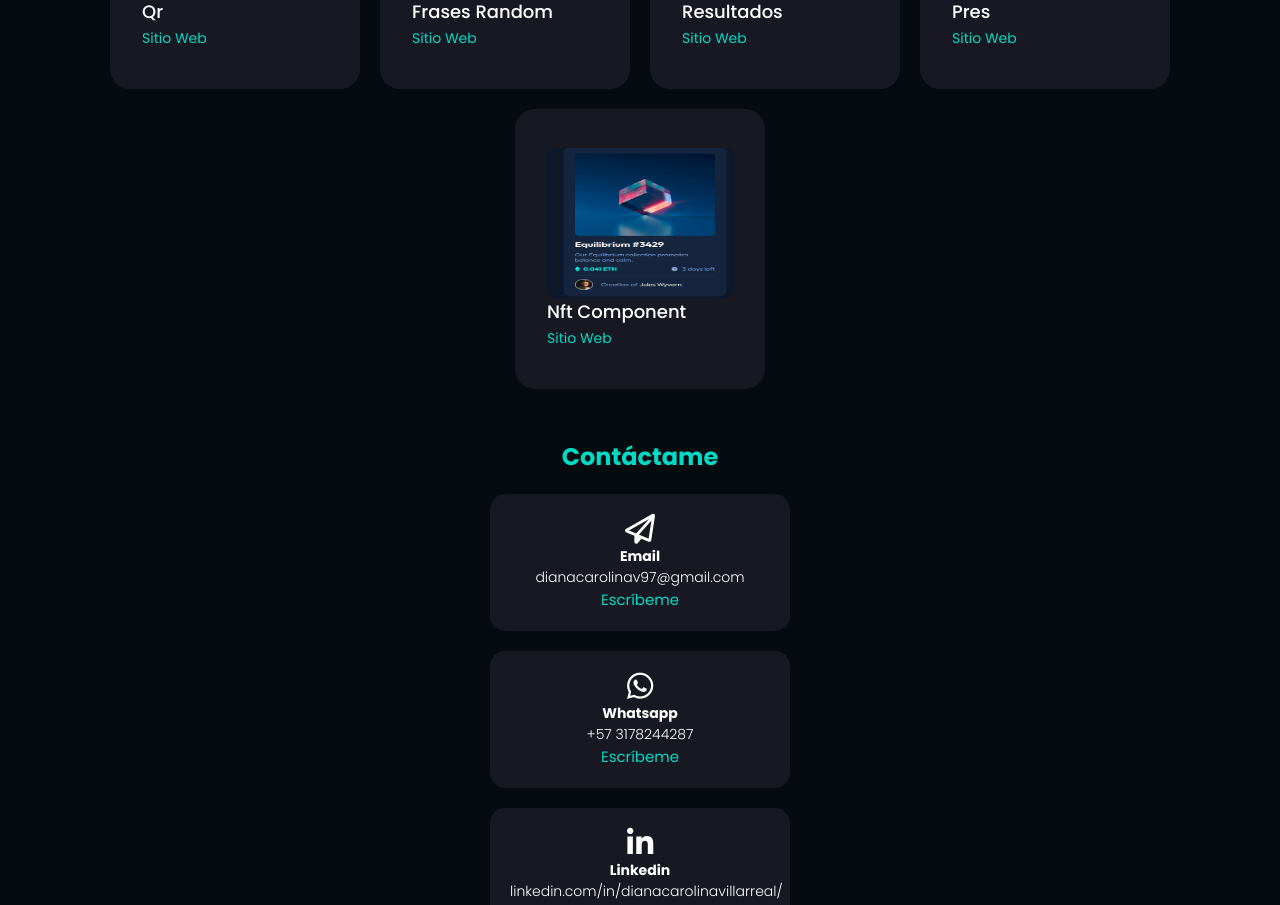
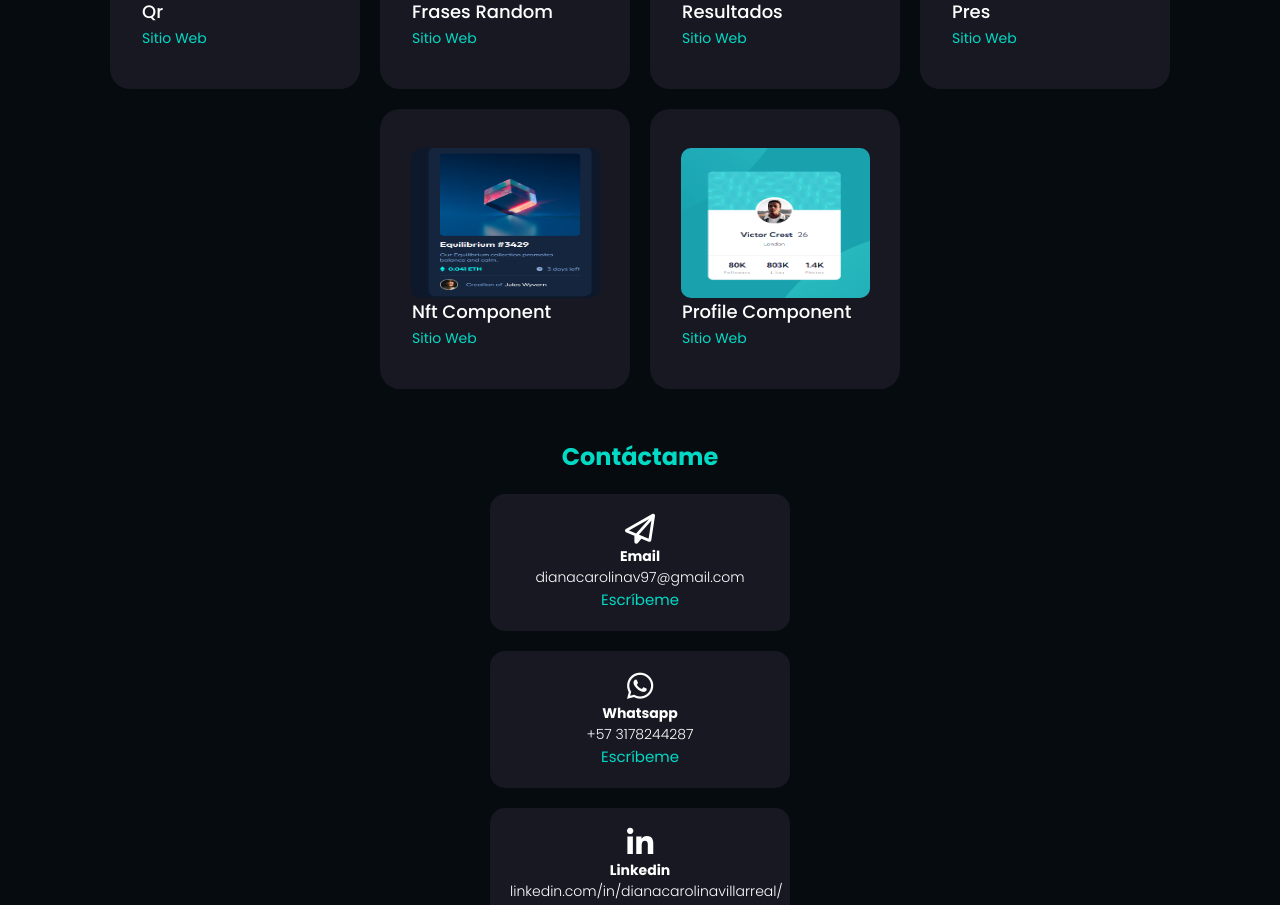
Before and after one commit to CarolinaVrl/New_Portfolio, a React (Vite) app: page / in a window 1280 px wide. Shown: the part 2757-3662 px from the top of the page. Built offline with nearby package versions, Linux system fonts and the light colour scheme.

Commit message:
feat: add profile component proyect

```diff
--- a/src/assets/proyects.js
+++ b/src/assets/proyects.js
@@ -7,7 +7,8 @@ import qr from "./Proyectos/qrcel.png";
 import crud from "./Proyectos/Crud.png";
 import results from "./Proyectos/results.png";
 import pres from "./Proyectos/pres.png";
-import nft from "./Proyectos/nftComponent.png"
+import nft from "./Proyectos/nftComponent.png";
+import profile from "./Proyectos/profile.png"
 
 export default [
   {
@@ -63,5 +64,11 @@ export default [
     img: nft,
     url:"https://nft-component-villarreal.netlify.app",
     category:'css'
+  },
+  {
+    name: "Profile Component",
+    img:profile,
+    url:"https://propile-card-villarreal.netlify.app/",
+    category:'css'
   }
 ];
```
Also changed, not shown: src/assets/Proyectos/Profile.png (added).
